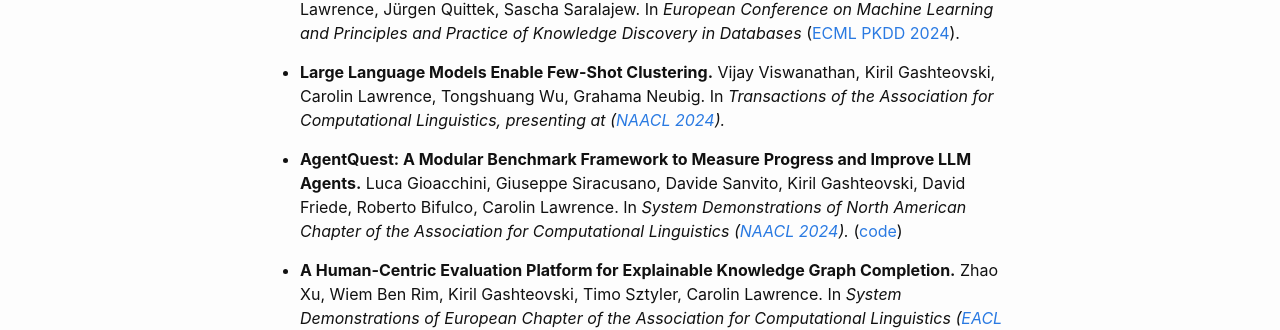
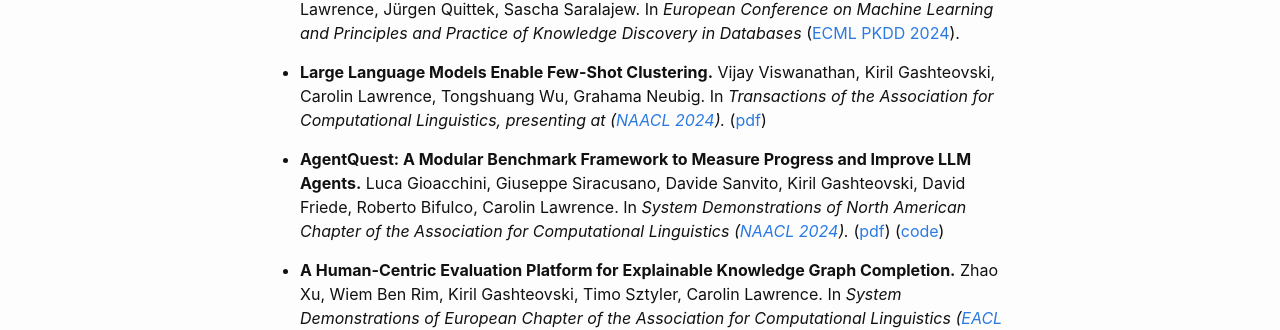
Before and after one commit to carolinlawrence/carolinlawrence.github.io, a Jekyll site: the page built from publications.markdown, in a window 1280 px wide and 900 px high. Shown: the part 365-695 px from the top of the window. Built offline with Jekyll 4.4.1, drawn with Linux system fonts in a browser that asks for light colours.

Commit message:
Update publications.markdown

```diff
--- a/publications.markdown
+++ b/publications.markdown
@@ -8,8 +8,8 @@ layout: page
 <ul>
     <p><li><b>Generating and Evaluating Plausible Explanations for Knowledge Graph Completion.</b> Antonio Di Mauro, Zhao Xu, Wiem Ben Rim, Timo Sztyler, Carolin Lawrence. In <i>62nd Annual Meeting of the Association for Computational Linguistics (<a href="https://2024.aclweb.org/">ACL 2024</a>).</i> </li></p>
     <p><li><b>A Human-Centric Assessment of the Usefulness of Attribution Methods in Computer Vision</b> Wiem Ben Rim, Ammar Shaker, Zhao Xu, Kiril Gashteovski, Bhushan Kotnis, Carolin Lawrence, Jürgen Quittek, Sascha Saralajew. In <i>European Conference on Machine Learning and Principles and Practice of Knowledge Discovery in Databases</i> (<a href="https://ecmlpkdd.org/2024/">ECML PKDD 2024</a>).</li></p>
-    <p><li><b>Large Language Models Enable Few-Shot Clustering.</b> Vijay Viswanathan, Kiril Gashteovski, Carolin Lawrence, Tongshuang Wu, Grahama Neubig. In <i> Transactions of the Association for Computational Linguistics, presenting at (<a href="https://2024.naacl.org/">NAACL 2024</a>).</i> </li></p>
-    <p><li><b>AgentQuest: A Modular Benchmark Framework to Measure Progress and Improve LLM Agents.</b> Luca Gioacchini, Giuseppe Siracusano, Davide Sanvito, Kiril Gashteovski, David Friede, Roberto Bifulco, Carolin Lawrence. In <i> System Demonstrations of North American Chapter of the Association for Computational Linguistics (<a href="https://2024.naacl.org/">NAACL 2024</a>).</i> (<a href="https://github.com/nec-research/agentquest">code</a>) </li></p>
+    <p><li><b>Large Language Models Enable Few-Shot Clustering.</b> Vijay Viswanathan, Kiril Gashteovski, Carolin Lawrence, Tongshuang Wu, Grahama Neubig. In <i> Transactions of the Association for Computational Linguistics, presenting at (<a href="https://2024.naacl.org/">NAACL 2024</a>).</i> (<a href="https://aclanthology.org/2024.tacl-1.18.pdf">pdf</a>) </li></p>
+    <p><li><b>AgentQuest: A Modular Benchmark Framework to Measure Progress and Improve LLM Agents.</b> Luca Gioacchini, Giuseppe Siracusano, Davide Sanvito, Kiril Gashteovski, David Friede, Roberto Bifulco, Carolin Lawrence. In <i> System Demonstrations of North American Chapter of the Association for Computational Linguistics (<a href="https://2024.naacl.org/">NAACL 2024</a>).</i> (<a href="https://aclanthology.org/2024.naacl-demo.19.pdf">pdf</a>) (<a href="https://github.com/nec-research/agentquest">code</a>) </li></p>
     <p><li><b>A Human-Centric Evaluation Platform for Explainable Knowledge Graph Completion.</b> Zhao Xu, Wiem Ben Rim, Kiril Gashteovski, Timo Sztyler, Carolin Lawrence. In <i> System Demonstrations of European Chapter of the Association for Computational Linguistics (<a href="https://2024.eacl.org/">EACL 2024</a>).</i> (<a href="https://aclanthology.org/2024.eacl-demo.3/">pdf</a>) </li></p>
     <p><li><b>Towards Safer Large Language Models (LLMs).</b> Carolin Lawrence, Roberto Bifulco, Kiril Gastheovski, Chia-Chien Hung, Wiem Ben Rim, Ammar Shaker, Masafumi Oyamada, Kunihiko Sadamasa, Masafumi Enomoto, Kunihiro Takeoka. In <i> <a href="https://www.nec.com/en/global/techrep/journal/g23/n02/g2302pa.html">NEC Technical Journal Vol.17 No.2</a> June 2024 Special Issue on Revolutionizing Business Practices with Generative AI — Advancing the Societal Adoption of AI with the Support of Generative AI Technologies.</i> (<a href="https://www.nec.com/en/global/techrep/journal/g23/n02/pdf/230214.pdf">pdf</a>) </li></p>
 </ul>
```
